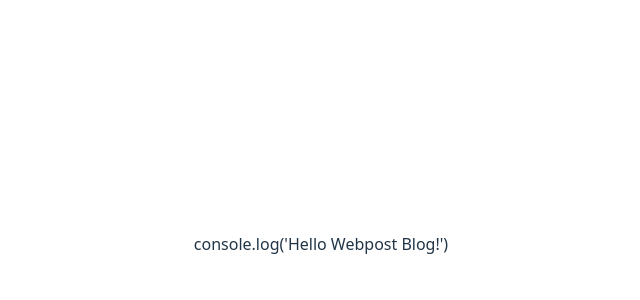
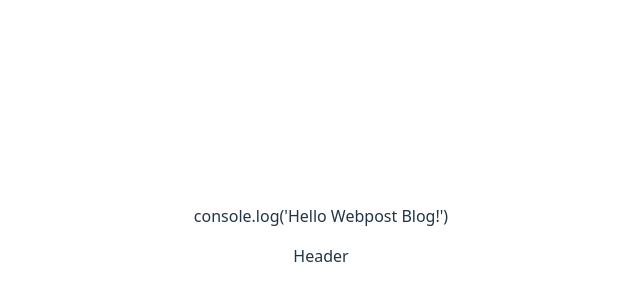
Before and after one commit to lidiyacheb/webblog-project, a React (Vite) app: page / in a window 1280 px wide. Shown: the part 156-456 px from the top of the page, without its empty margins (319-959 px from the left). Built offline with nearby package versions, Linux system fonts and the light colour scheme.

Commit message:
add header component

```diff
--- a/src/App.jsx
+++ b/src/App.jsx
@@ -1,11 +1,13 @@
 
 import './App.css'
+import Header from "./components/Header.jsx";
 
 function App() {
 
   return (
     <>
         console.log('Hello Webpost Blog!')
+        <Header />
     </>
   )
 }
--- /dev/null
+++ b/src/components/Header.jsx
@@ -0,0 +1,11 @@
+import React from 'react';
+
+const Header = () => {
+    return (
+        <div>
+            <p>Header</p>
+        </div>
+    );
+};
+
+export default Header;
```
